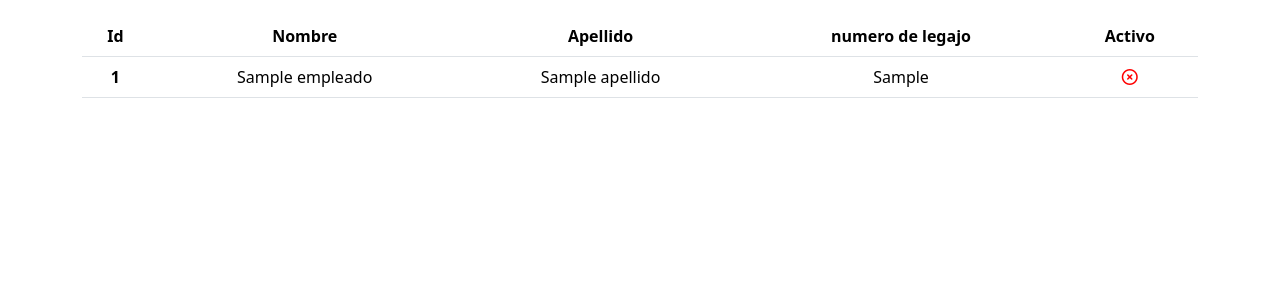
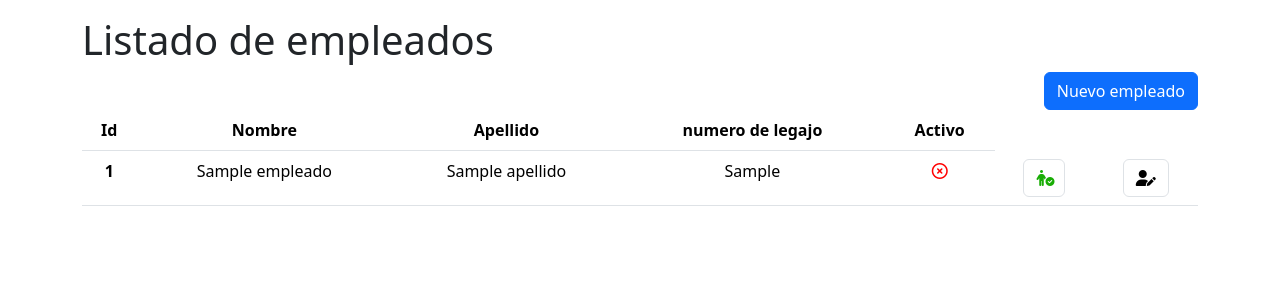
Before and after one commit to TomiiPorrini/Biblioteca-C2S2, a Django app: template Biblioteca/templates/listado-empleados.html in a window 1280 px wide. Shown: the part 56-356 px from the top of the page. Run offline with Django 3.2, Linux system fonts and the light colour scheme; the template is opened without the code that fills it: most values are stand-ins (such as "Sample title", 1, 10 or a date in 2020).

Commit message:
Links de funcionalidades de empleados

```diff
--- a/Biblioteca/templates/crear-actualizar-empleado.html
+++ b/Biblioteca/templates/crear-actualizar-empleado.html
@@ -8,7 +8,7 @@
         {{ form.as_p }}
 
         <input type="submit" value="{{submit}}">
-        <a href="#">Ver empleados</a>
+        <a href="{% url 'empleados' %}" >Volver al listado</a>
     </form>
 
 {% endblock %}
--- a/Biblioteca/templates/listado-empleados.html
+++ b/Biblioteca/templates/listado-empleados.html
@@ -1,6 +1,15 @@
 {% extends 'base.html' %}
 
 {% block 'contenido' %}
+<!-- ENCABEZADO -->
+<h1>Listado de empleados</h1>
+
+<div class="d-flex justify-content-end">
+  <a class="btn btn-primary" href="{% url 'crear-empleado' %}">Nuevo empleado</a>
+
+</div>
+<!-- Fin encabezado -->
+
 <table class="table text-center">
   <thead>
     <tr>
@@ -18,16 +27,38 @@
       <td>{{ e.nombre }}</td>
       <td>{{ e.apellido }}</td>
       <td>{{ e.numero_legajo }}</td>
+
       {% if e.activo %}
       <td>
         <i class="fa-solid fa-circle-check" style="color: #80ff00;"></i>
       </td>
+      <!-- desactivar -->
+      <td>
+        <a class="btn border" href="{% url 'desactivar-empleado' e.id %}">
+          <i class="fa-solid fa-person-circle-xmark" style="color: #bd0a0a; width: 1em;"></i>
+        </a>
+      </td>
+
       {% else %}
       <td>
         <i class="fa-regular fa-circle-xmark" style="color: #ff0000;"></i>
       </td>
+      <!-- activar -->
+      <td>
+        <a class="btn border" href="{% url 'activar-empleado' e.id %}">
+          <i class="fa-solid fa-person-circle-check" style="color: #19ad05; width: 1em;"></i>
+        </a>
+      </td>
       {% endif %}
-    {% endfor %}
+
+      <!-- modificar -->
+      <td>
+        <a class="btn border" href="{% url 'modificar-empleado' e.id %}">
+          <i class="fa-solid fa-user-pen" style="color: #000000;"></i>
+        </a>
+      </td>
+
+      {% endfor %}
   </tbody>
 </table>
 
```
Also changed, not shown: Biblioteca/urls.py (+6 -6 lines), Biblioteca/views.py (+20 -19 lines).
